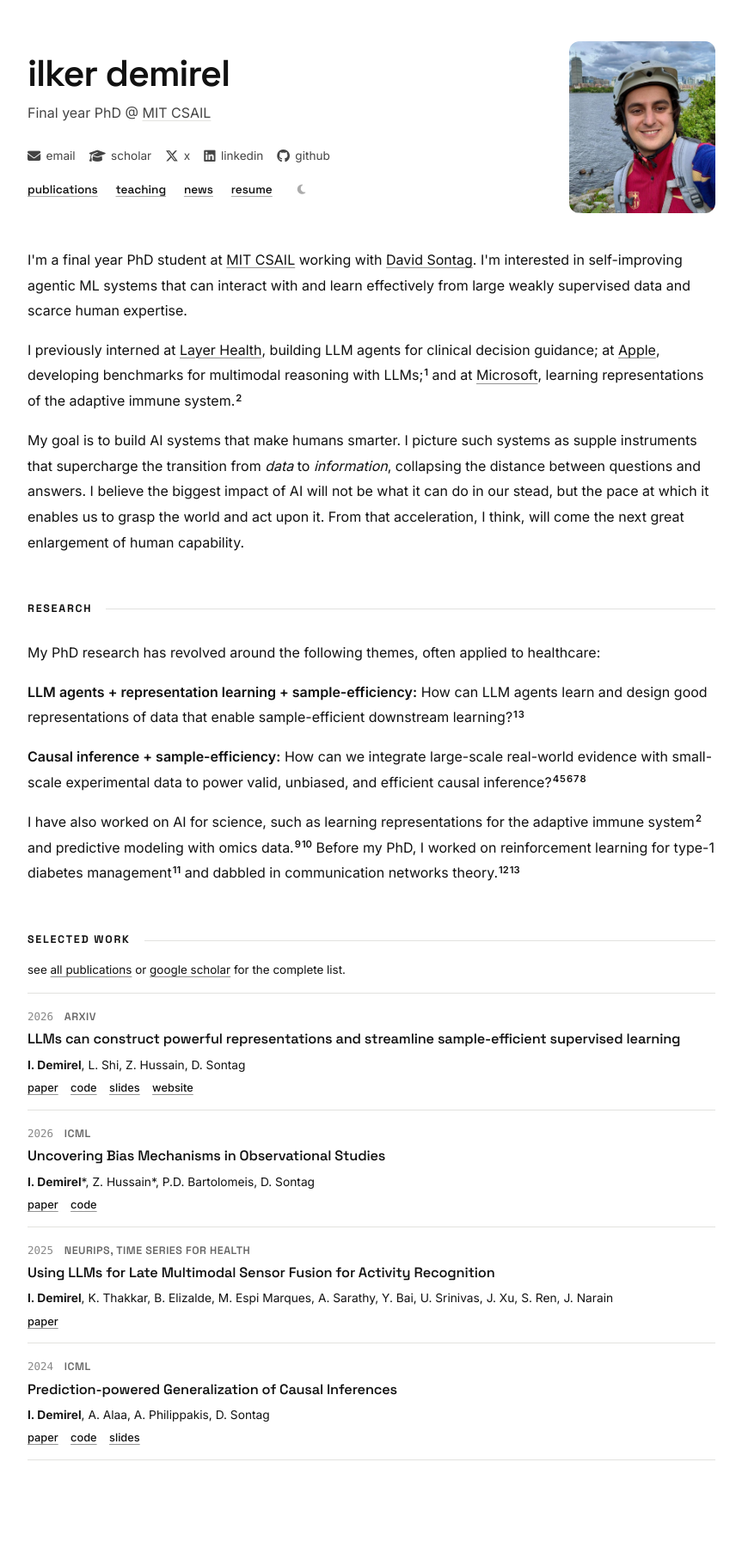
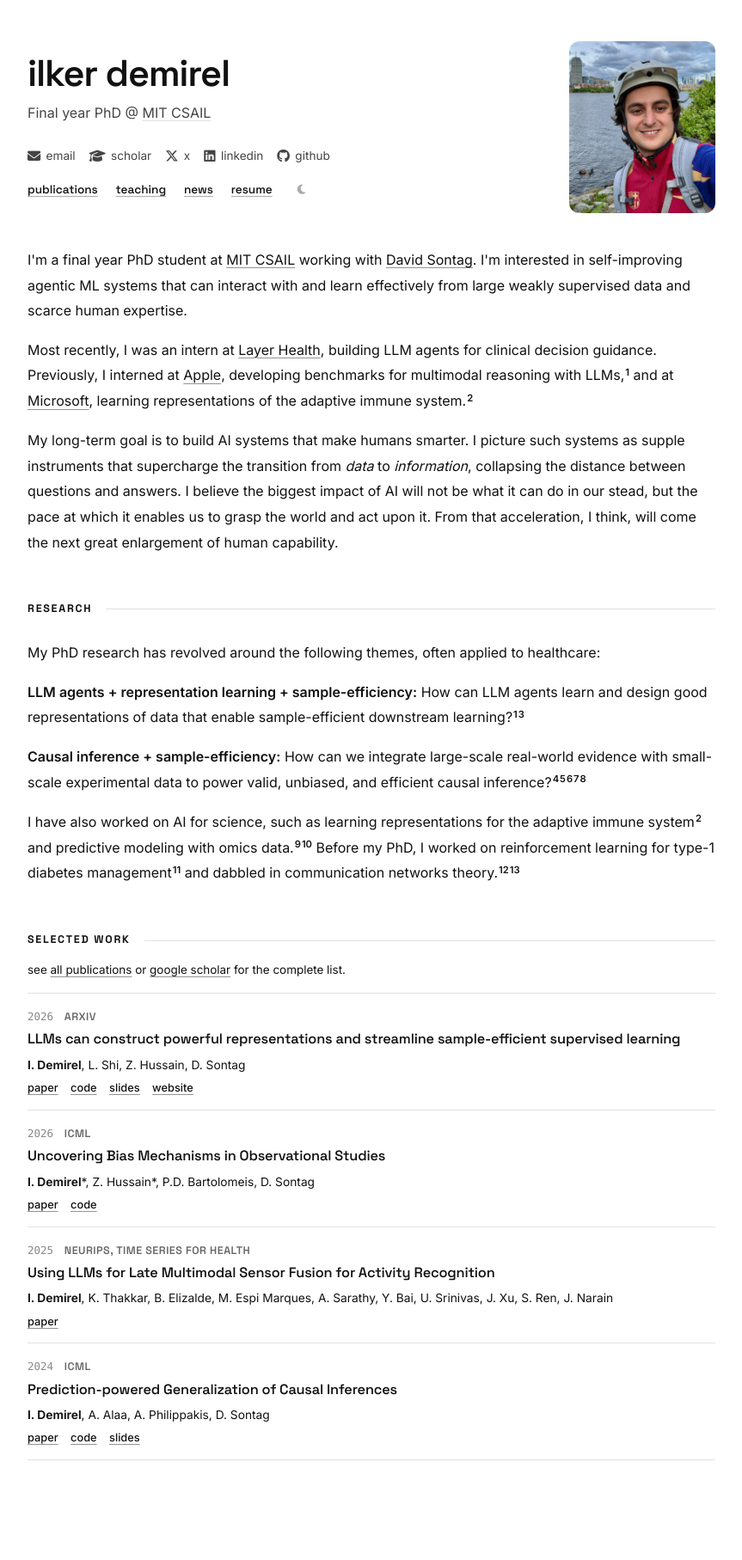
Before and after one commit to demireal/demireal.github.io, a Jekyll site: the page built from index.html, in a window 1280 px wide. Shown: the whole page at 86% size, without its empty margins (208-1071 px from the left). Built offline with Jekyll 4.4.1, drawn with Linux system fonts in a browser that asks for light colours.

Commit message:
long-term goal wording, restructure internships into recent/previous
Co-authored-by: Cursor <cursoragent@cursor.com>

```diff
--- a/index.html
+++ b/index.html
@@ -36,10 +36,10 @@ title: ""
     I'm a final year PhD student at <a href="https://www.csail.mit.edu">MIT CSAIL</a> working with <a href="https://people.csail.mit.edu/dsontag/">David Sontag</a>. I'm interested in self-improving agentic ML systems that can interact with and learn effectively from large weakly supervised data and scarce human expertise.
   </p>
   <p>
-    I previously interned at <a href="https://www.layerhealth.com">Layer Health</a>, building LLM agents for clinical decision guidance; at <a href="https://machinelearning.apple.com">Apple</a>, developing benchmarks for multimodal reasoning with LLMs;<a class="ri-ref" href="https://arxiv.org/pdf/2509.10729"><sup>1</sup></a> and at <a href="https://www.microsoft.com/en-us/research/">Microsoft</a>, learning representations of the adaptive immune system.<a class="ri-ref" href="https://openreview.net/pdf?id=oAukQalLzs"><sup>2</sup></a>
+    Most recently, I was an intern at <a href="https://www.layerhealth.com">Layer Health</a>, building LLM agents for clinical decision guidance. Previously, I interned at <a href="https://machinelearning.apple.com">Apple</a>, developing benchmarks for multimodal reasoning with LLMs,<a class="ri-ref" href="https://arxiv.org/pdf/2509.10729"><sup>1</sup></a> and at <a href="https://www.microsoft.com/en-us/research/">Microsoft</a>, learning representations of the adaptive immune system.<a class="ri-ref" href="https://openreview.net/pdf?id=oAukQalLzs"><sup>2</sup></a>
   </p>
   <p>
-    My goal is to build AI systems that make humans smarter. I picture such systems as supple instruments that supercharge the transition from <em>data</em> to <em>information</em>, collapsing the distance between questions and answers. I believe the biggest impact of AI will not be what it can do in our stead, but the pace at which it enables us to grasp the world and act upon it. From that acceleration, I think, will come the next great enlargement of human capability.
+    My long-term goal is to build AI systems that make humans smarter. I picture such systems as supple instruments that supercharge the transition from <em>data</em> to <em>information</em>, collapsing the distance between questions and answers. I believe the biggest impact of AI will not be what it can do in our stead, but the pace at which it enables us to grasp the world and act upon it. From that acceleration, I think, will come the next great enlargement of human capability.
   </p>
 </section>
 
```
